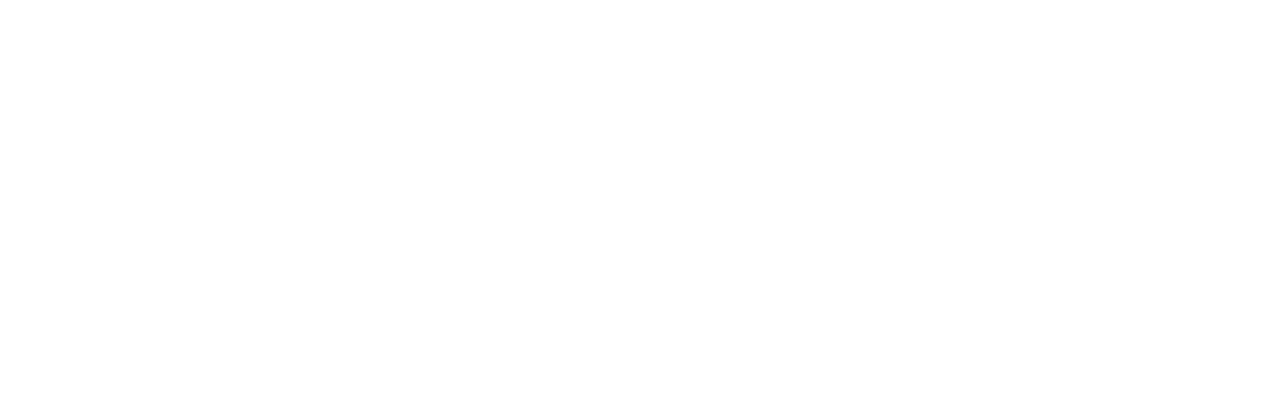
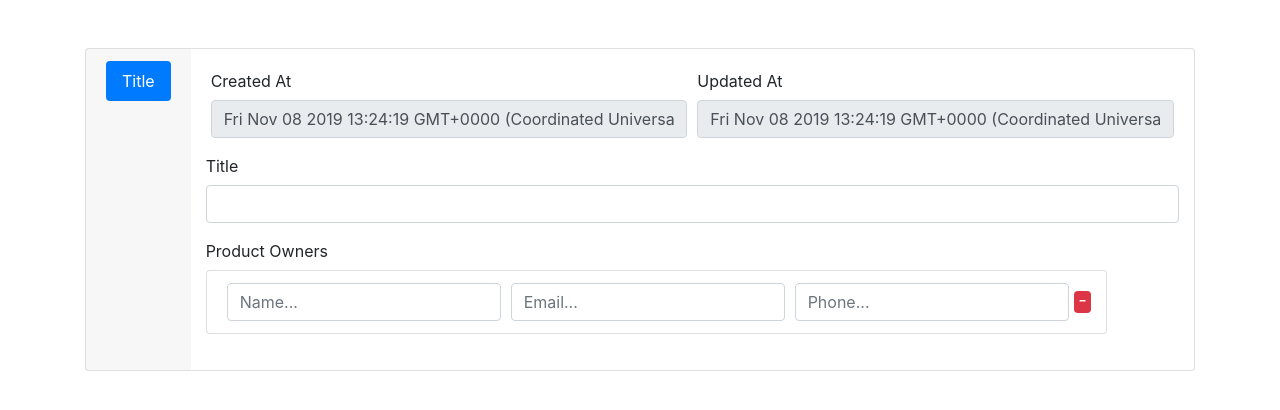
Before and after one commit to SamuelDavis/srs-builder, a Vue app: page / in a window 1280 px wide. Shown: the top 410 px of the page. Built offline with nearby package versions, Linux system fonts and the light colour scheme.

Commit message:
implement auto-expanding form list

```diff
--- a/src/App.vue
+++ b/src/App.vue
@@ -1,11 +1,80 @@
 <template>
-  <div id="app">
-  </div>
+  <b-container id="app" class="mt-5">
+    <b-card no-body>
+      <b-tabs card vertical pills>
+        <b-tab title="Title">
+          <b-form>
+            <b-form-row>
+              <b-col>
+                <b-form-group label="Created At">
+                  <b-form-input :value="title.createdAt.toString()" readonly/>
+                </b-form-group>
+              </b-col>
+              <b-col>
+                <b-form-group label="Updated At">
+                  <b-form-input :value="title.updatedAt.toString()" readonly/>
+                </b-form-group>
+              </b-col>
+            </b-form-row>
+            <b-form-row>
+              <b-form-group label="Title" class="w-100">
+                <b-form-input name="title" v-model="title.title"/>
+              </b-form-group>
+              <b-form-group label="Product Owners">
+                <b-list-group>
+                  <b-list-group-item v-for="(_, i) in title.productOwners" :key="i">
+                    <b-form-row>
+                      <b-col>
+                        <b-form-input v-model="title.productOwners[i].name" placeholder="Name..." title="name"/>
+                      </b-col>
+                      <b-col>
+                        <b-form-input v-model="title.productOwners[i].email" type="email" placeholder="Email..." title="email"/>
+                      </b-col>
+                      <b-col>
+                        <b-form-input v-model="title.productOwners[i].phone" type="tel" placeholder="Phone..." title="phone"/>
+                      </b-col>
+                      <b-badge class="my-2" href="#" variant="danger" title="remove" @click="() => title.productOwners.splice(i, 1)">&minus;</b-badge>
+                    </b-form-row>
+                  </b-list-group-item>
+                </b-list-group>
+              </b-form-group>
+            </b-form-row>
+          </b-form>
+        </b-tab>
+      </b-tabs>
+    </b-card>
+  </b-container>
 </template>
 
 <script>
   export default {
-    name: 'app'
+    name: 'app',
+    data () {
+      return {
+        title: {
+          createdAt: new Date(),
+          updatedAt: new Date(),
+          title: '',
+          productOwners: []
+        }
+      }
+    },
+    watch: {
+      'title.productOwners': {
+        deep: true,
+        immediate: true,
+        handler: function () {
+          const length = this.title.productOwners.length
+          if (length < 1 || this.title.productOwners[length - 1].name) {
+            this.title.productOwners.push({
+              name: '',
+              email: '',
+              phone: '',
+            })
+          }
+        }
+      }
+    }
   }
 </script>
 
```
